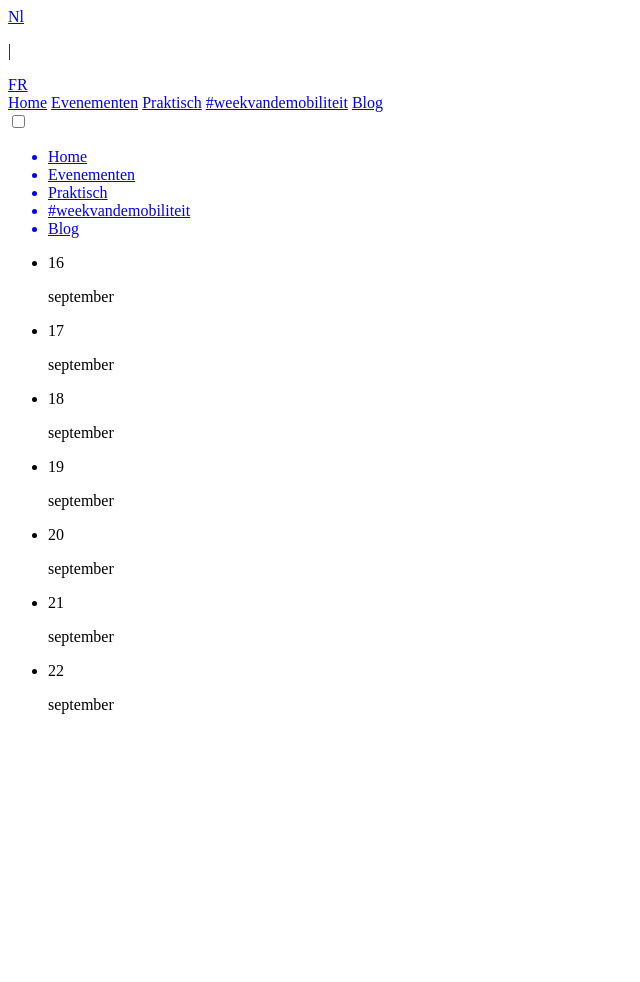
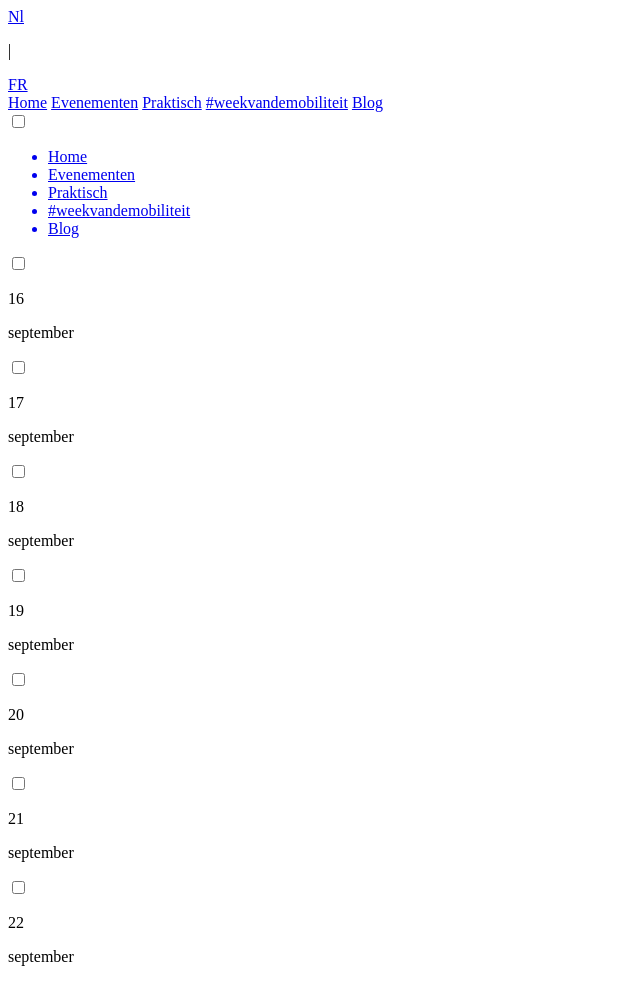
Before and after one commit to ImLuze/MA3_MOBI, a PHP site: template src/view/events/events.php in a window 1280 px wide. Shown: the whole page, without its empty margins (0-640 px from the left). Before the commit the page ends 714 px from the top, so only its background shows below. Run offline with PHP 8.4, Linux system fonts and the light colour scheme; the template is opened without the code that fills it, so the values that code supplies are empty.

Commit message:
Changed date filter from ul to input checkbox

```diff
--- a/src/view/events/events.php
+++ b/src/view/events/events.php
@@ -19,7 +19,7 @@
     </article> -->
   <? endforeach;?>
   <section class="cards">
-    <ul class="date-filter">
+    <!-- <ul class="date-filter">
       <li class="date-filter-day">
         <p>16</p>
         <p>september</p>
@@ -48,7 +48,44 @@
         <p>22</p>
         <p>september</p>
       </li>
-    </ul>
+    </ul> -->
+    <form class="date-filter" action="/events" method="post">
+      <input class="date-filter-day" type="checkbox" name="16" value="16">
+      <label class="date-filter-day-label" for="16">
+        <p>16</p>
+        <p>september</p>
+      </label>
+      <input class="date-filter-day" type="checkbox" name="17" value="17">
+      <label class="date-filter-day-label" for="17">
+        <p>17</p>
+        <p>september</p>
+      </label>
+      <input class="date-filter-day" type="checkbox" name="18" value="18">
+      <label class="date-filter-day-label" for="18">
+        <p>18</p>
+        <p>september</p>
+      </label>
+      <input class="date-filter-day" type="checkbox" name="19" value="19">
+      <label class="date-filter-day-label" for="19">
+        <p>19</p>
+        <p>september</p>
+      </label>
+      <input class="date-filter-day" type="checkbox" name="20" value="20">
+      <label class="date-filter-day-label" for="20">
+        <p>20</p>
+        <p>september</p>
+      </label>
+      <input class="date-filter-day" type="checkbox" name="21" value="21">
+      <label class="date-filter-day-label" for="21">
+        <p>21</p>
+        <p>september</p>
+      </label>
+      <input class="date-filter-day" type="checkbox" name="22" value="22">
+      <label class="date-filter-day-label" for="22">
+        <p>22</p>
+        <p>september</p>
+      </label>
+    </form>
     <?php foreach($events as $event): ?>
       <?php if(file_exists('./assets/img/photos/'.$event['code'])): ?>
         <article class="card-photo">
```
Also changed, not shown: src/css/style.css (+47 -8 lines), src/js/script.js (+23 -0 lines).
